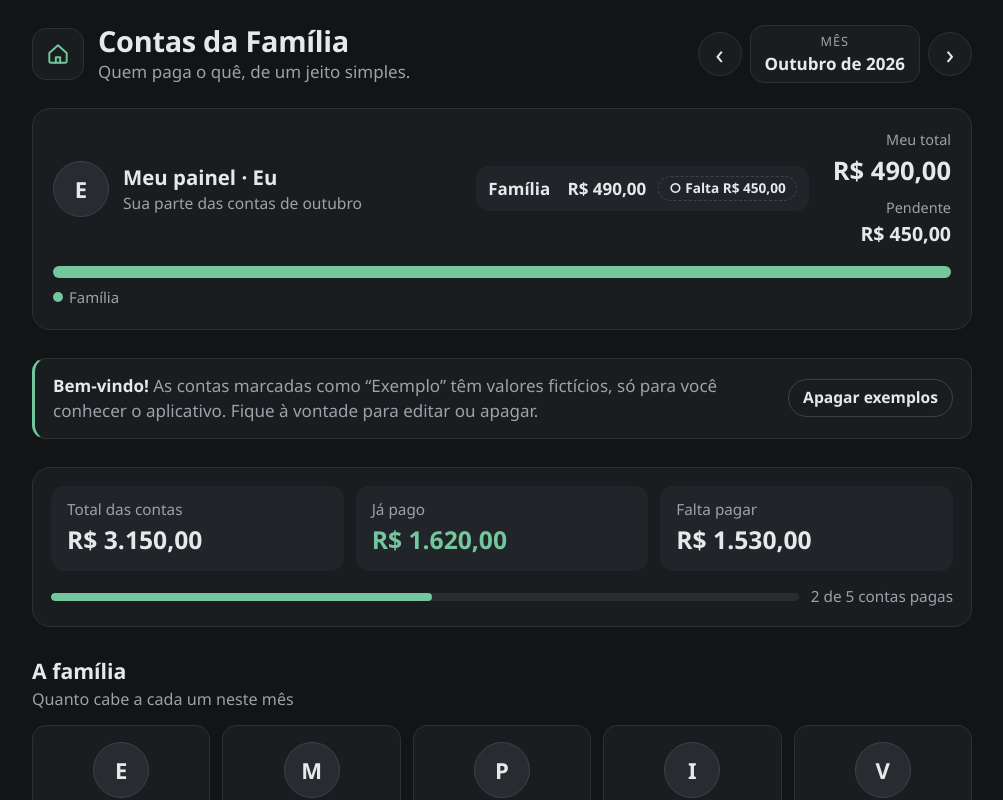
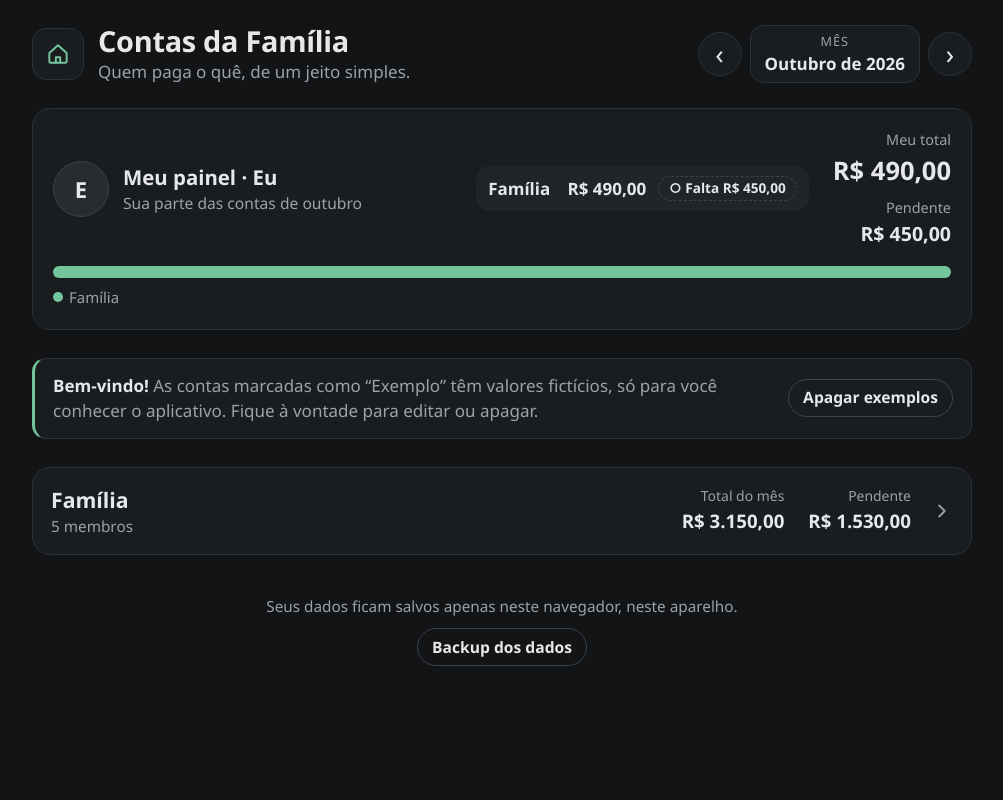
Before and after one commit to DBP-Dev/gestao-financeira, a React (Vite) app: page / in a window 1280 px wide. Shown: the top 800 px of the page, without its empty margins (138-1141 px from the left). Built offline with nearby package versions, Linux system fonts and the light colour scheme.

Commit message:
Organiza área Família em seção recolhível

```diff
--- a/src/App.css
+++ b/src/App.css
@@ -399,6 +399,112 @@
   width: 10px;
   height: 10px;
   border-radius: 50%;
+}
+
+/* ---------- Área recolhível (Família) ---------- */
+
+.area {
+  border: 1px solid var(--border);
+  border-radius: var(--radius-lg);
+  background: var(--surface);
+  overflow: hidden;
+}
+
+.area__heading {
+  margin: 0;
+  font-size: inherit;
+  font-weight: inherit;
+}
+
+.area__toggle {
+  display: flex;
+  flex-wrap: wrap;
+  align-items: center;
+  gap: 10px 20px;
+  width: 100%;
+  padding: 16px 18px;
+  border: none;
+  background: transparent;
+  color: var(--text);
+  text-align: left;
+}
+
+.area__toggle:hover {
+  background: var(--surface-hover);
+}
+
+.area__toggle:focus-visible {
+  outline-offset: -3px;
+}
+
+.area__identity {
+  display: flex;
+  flex: 1 1 160px;
+  flex-direction: column;
+  min-width: 0;
+}
+
+.area__name {
+  font-size: 1.25rem;
+  font-weight: 650;
+}
+
+.area__meta {
+  color: var(--text-soft);
+  font-size: 0.9rem;
+}
+
+.area__overdue {
+  align-self: flex-start;
+  margin-top: 4px;
+  white-space: normal;
+}
+
+.area__figures {
+  display: flex;
+  gap: 24px;
+}
+
+.area__figure {
+  display: flex;
+  flex-direction: column;
+  align-items: flex-end;
+}
+
+.area__figure-label {
+  color: var(--text-soft);
+  font-size: 0.82rem;
+}
+
+.area__figure-value {
+  font-size: 1.1rem;
+  font-weight: 650;
+  font-variant-numeric: tabular-nums;
+  white-space: nowrap;
+}
+
+.area__chevron {
+  flex-shrink: 0;
+  color: var(--text-soft);
+  transform: rotate(-90deg);
+  transition: transform 0.2s;
+}
+
+.area__toggle[aria-expanded='true'] .area__chevron {
+  transform: rotate(0deg);
+}
+
+.area__content {
+  display: flex;
+  flex-direction: column;
+  gap: 28px;
+  padding: 18px;
+  border-top: 1px solid var(--border);
+  background: var(--bg);
+}
+
+.area__content[hidden] {
+  display: none;
 }
 
 /* ---------- Aviso de exemplos ---------- */
@@ -1343,6 +1449,28 @@ select.input option {
     padding: 16px;
   }
 
+  .area__toggle {
+    padding: 14px 16px;
+  }
+
+  .area__chevron {
+    order: 2;
+  }
+
+  .area__figures {
+    order: 3;
+    flex: 1 1 100%;
+    justify-content: space-between;
+  }
+
+  .area__figure:first-child {
+    align-items: flex-start;
+  }
+
+  .area__content {
+    padding: 14px 12px;
+  }
+
   .personal-panel__totals {
     flex-direction: row;
     justify-content: space-between;
--- a/src/App.tsx
+++ b/src/App.tsx
@@ -5,6 +5,7 @@ import { BackupDialog } from './components/BackupDialog'
 import { BillFormDialog } from './components/BillFormDialog'
 import { BillList } from './components/BillList'
 import { ConfirmDialog } from './components/ConfirmDialog'
+import { FamilyArea } from './components/FamilyArea'
 import { FamilyMembers } from './components/FamilyMembers'
 import { MonthSummary } from './components/MonthSummary'
 import { PersonalPanel } from './components/PersonalPanel'
@@ -85,6 +86,11 @@ function App() {
           </div>
         )}
 
+        <FamilyArea
+          memberCount={store.members.length}
+          bills={monthBills}
+          overdueCount={overdueBills.length}
+        >
           <MonthSummary
             bills={monthBills}
             overdueBills={overdueBills}
@@ -110,6 +116,7 @@ function App() {
             onEdit={(bill) => setBillForm({ mode: 'edit', bill })}
             onDelete={setBillToDelete}
           />
+        </FamilyArea>
       </main>
 
       <footer className="app__footer">
--- /dev/null
+++ b/src/components/FamilyArea.tsx
@@ -0,0 +1,76 @@
+import { useId, useState, type ReactNode } from 'react'
+import type { Bill } from '../types'
+import { getBillsTotals } from '../utils/billTotals'
+import { formatBRL } from '../utils/money'
+
+interface FamilyAreaProps {
+  memberCount: number
+  /** Contas do mês selecionado (mesma lista usada pelo resumo completo). */
+  bills: Bill[]
+  /** Quantidade de contas atrasadas de meses anteriores (mesma lista do alerta completo). */
+  overdueCount: number
+  /** Conteúdo completo da área: resumo, membros e contas. */
+  children: ReactNode
+}
+
+/** Área Família recolhível: cabeçalho compacto e conteúdo completo ao expandir. */
+export function FamilyArea({ memberCount, bills, overdueCount, children }: FamilyAreaProps) {
+  // Sempre começa recolhida ao abrir ou recarregar o aplicativo.
+  const [expanded, setExpanded] = useState(false)
+  const contentId = useId()
+  const { totalCents, pendingCents } = getBillsTotals(bills)
+
+  return (
+    <section className={`area ${expanded ? 'area--expanded' : ''}`}>
+      <h2 className="area__heading">
+        <button
+          type="button"
+          className="area__toggle"
+          aria-expanded={expanded}
+          aria-controls={contentId}
+          onClick={() => setExpanded((current) => !current)}
+        >
+          <span className="area__identity">
+            <span className="area__name">Família</span>
+            <span className="area__meta">
+              {memberCount === 1 ? '1 membro' : `${memberCount} membros`}
+            </span>
+            {overdueCount > 0 && (
+              <span className="tag tag--late area__overdue">
+                ! {overdueCount === 1 ? '1 conta atrasada' : `${overdueCount} contas atrasadas`}
+              </span>
+            )}
+          </span>
+          <span className="area__figures">
+            <span className="area__figure">
+              <span className="area__figure-label">Total do mês</span>
+              <span className="area__figure-value">{formatBRL(totalCents)}</span>
+            </span>
+            <span className="area__figure">
+              <span className="area__figure-label">Pendente</span>
+              <span className="area__figure-value">{formatBRL(pendingCents)}</span>
+            </span>
+          </span>
+          <svg
+            className="area__chevron"
+            viewBox="0 0 24 24"
+            width="22"
+            height="22"
+            fill="none"
+            stroke="currentColor"
+            strokeWidth="2"
+            strokeLinecap="round"
+            strokeLinejoin="round"
+            aria-hidden="true"
+          >
+            <path d="m6 9 6 6 6-6" />
+          </svg>
+        </button>
+      </h2>
+
+      <div id={contentId} className="area__content" hidden={!expanded}>
+        {expanded && children}
+      </div>
+    </section>
+  )
+}
--- a/src/components/MonthSummary.tsx
+++ b/src/components/MonthSummary.tsx
@@ -1,4 +1,5 @@
 import type { Bill } from '../types'
+import { getBillsTotals } from '../utils/billTotals'
 import { formatBRL } from '../utils/money'
 import { OverdueBills } from './OverdueBills'
 
@@ -10,12 +11,12 @@ interface MonthSummaryProps {
 }
 
 export function MonthSummary({ bills, overdueBills, onMarkPaid }: MonthSummaryProps) {
-  const total = bills.reduce((sum, bill) => sum + bill.totalCents, 0)
-  const paid = bills
-    .filter((bill) => bill.paid)
-    .reduce((sum, bill) => sum + bill.totalCents, 0)
-  const pending = total - paid
-  const paidCount = bills.filter((bill) => bill.paid).length
+  const {
+    totalCents: total,
+    paidCents: paid,
+    pendingCents: pending,
+    paidCount,
+  } = getBillsTotals(bills)
   // Arredonda para baixo: só chega a 100% quando não falta nada a pagar.
   const progress = total > 0 ? Math.floor((paid * 100) / total) : 0
 
--- /dev/null
+++ b/src/utils/billTotals.ts
@@ -0,0 +1,24 @@
+import type { Bill } from '../types'
+
+export interface BillsTotals {
+  /** Soma dos valores integrais das contas (centavos). */
+  totalCents: number
+  /** Soma das contas marcadas como pagas (centavos). */
+  paidCents: number
+  /** Total menos o pago (centavos). */
+  pendingCents: number
+  paidCount: number
+}
+
+/** Totais integrais de um conjunto de contas, usados no resumo da Família. */
+export function getBillsTotals(bills: Bill[]): BillsTotals {
+  const totalCents = bills.reduce((sum, bill) => sum + bill.totalCents, 0)
+  const paidBills = bills.filter((bill) => bill.paid)
+  const paidCents = paidBills.reduce((sum, bill) => sum + bill.totalCents, 0)
+  return {
+    totalCents,
+    paidCents,
+    pendingCents: totalCents - paidCents,
+    paidCount: paidBills.length,
+  }
+}
```
Lines whose indentation alone changed are shown as unchanged.
